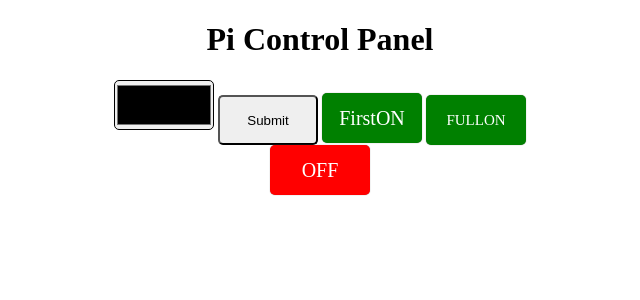
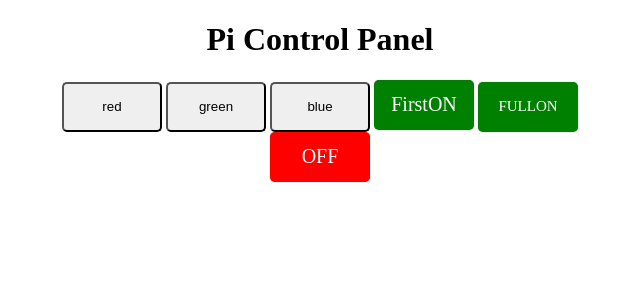
Before and after one commit to slyguy5646/ChristmasPi, a Flask app: template templates/index.html in a window 1280 px wide. Shown: the top 300 px of the page, without its empty margins (320-960 px from the left). Run offline with Flask 2, Linux system fonts and the light colour scheme; the template is opened without the code that fills it: most values are stand-ins (such as "Sample title", 1, 10 or a date in 2020).

Commit message:
added color button functionality

```diff
--- a/app.py
+++ b/app.py
@@ -8,24 +8,21 @@ from light import *
 #initializes flask
 app = Flask(__name__)
 
-def hex_to_rgb(value):
-    value = value.lstrip('#')
-    lv = len(value)
-    rgb_color = tuple(int(value[i:i + lv // 3], 16) for i in range(0, lv, lv // 3))
-    return rgb_color
-
 #home page with GET and POST methods for button input functionality
 @app.route('/', methods=['GET', 'POST'])
 #function to get the button input
 def index():
-    color = request.form.get('color')
-    print(color)
-    rgb_color = hex_to_rgb(color)
     if request.method == 'POST':
-        if request.form.get('ledOn') == 'FirstON':
-            ledOn(color)
+        if request.form.get('Red') == 'red':
+            setRed()
+        elif request.form.get('Green') == 'green':
+            setGreen()
+        elif request.form.get('Blue') == 'blue':
+            setBlue()
+        elif request.form.get('ledOn') == 'FirstON':
+            ledOn(effectColor[0])
         elif request.form.get('fullOn') == 'FULLON':
-            fullOn(color)
+            fullOn(effectColor[0])
         elif request.form.get('ledOff') == 'OFF':
             ledOff()
     elif request.method == 'GET':
--- a/light.py
+++ b/light.py
@@ -1,5 +1,6 @@
 import board
 import neopixel
+
 
 #initializes strip on GPIO 18 with 50 LEDs on that strip
 pixels = neopixel.NeoPixel(board.D18, 50)
@@ -10,12 +11,31 @@ blue = (0, 0, 255)
 green = (255, 0, 0)
 red = (0, 255, 0)
 
-effectColor = off
+#initialize effectColor list to hold last selected color
+effectColor = []
+
+#set color to red
+def setRed():
+    effectColor.clear()
+    effectColor.append(red)
+    return effectColor
+
+#set color to green
+def setGreen():
+    effectColor.clear()
+    effectColor.append(green)
+    return effectColor
+
+#set color to blue
+def setBlue():
+    effectColor.clear()
+    effectColor.append(blue)
+    return effectColor
 
 #function to turn all leds off except the first which will glow green
-def ledOn(colorValue):
+def ledOn(colorvalue):
     pixels.fill((off))
-    pixels[0] = (colorValue)
+    pixels[0] = (colorvalue)
 
 #function to turn all LEDs solid green
 def fullOn(colorValue):
--- a/templates/index.html
+++ b/templates/index.html
@@ -12,9 +12,10 @@
     <!--<p>The LEDs are currently: {{ varaible }}</p> -->
     <div class="buttons">
             <form method="post" action="/">
-                <input type="color" id="body" name="color" value="rgb(0, 255, 0)"/>
-                <input type="submit" class="submitColor" value="Submit">
-                <input class="firstgreenbtn" type="submit" value="FirstON" name="ledOn"/>
+                <input class="red"type="submit" value="red" name="Red">
+                <input class="green" type="submit" value="green" name="Green">
+                <input class="blue" type="submit" value="blue" name="Blue">
+                <input class="firstgreenbtn" type="submit" value="FirstON" name="ledOn">
                 <input class="fullgreenbtn" type="submit" value="FULLON" name="fullOn">
                 <br><input class="offbtn" type="submit" value="OFF" name="ledOff"/></br>
             </form>
```
